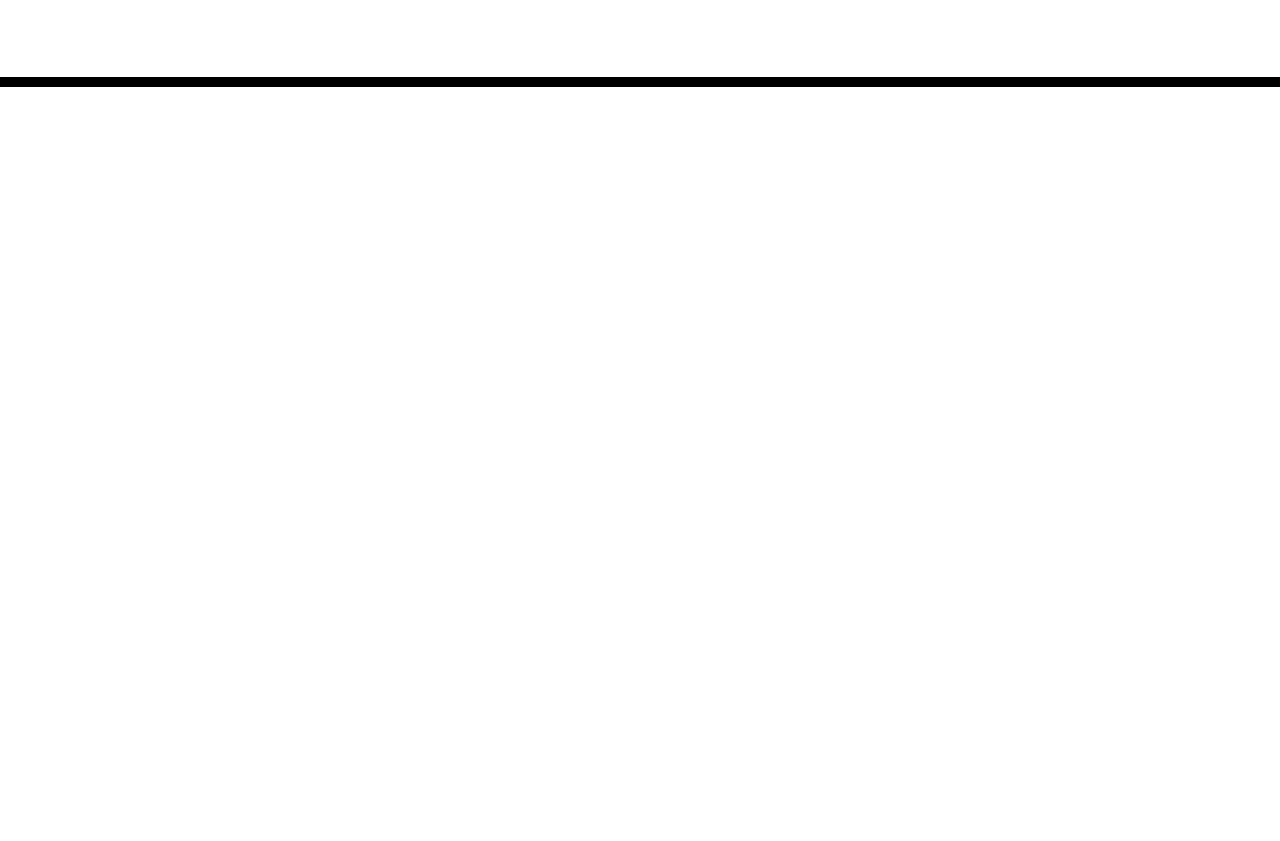
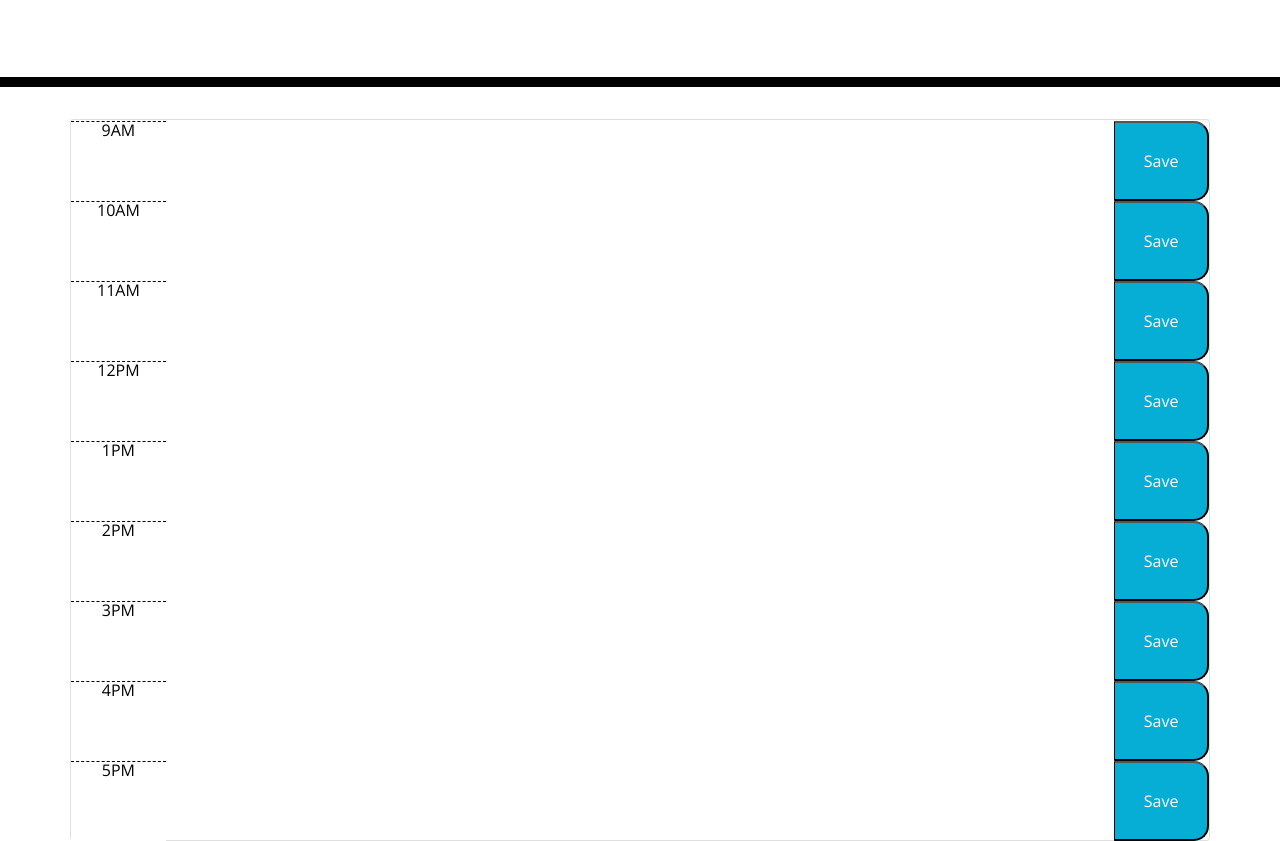
Before and after one commit to chase-risinger/scheduler, a plain HTML site: page index.html in a window 1280 px wide. Shown: the part 181-1022 px from the top of the page. Before the commit the page ends 800 px from the top, so only its background shows below. Drawn offline with nearby package versions, Linux system fonts and the light colour scheme; files that its build step writes are made by us from their sources.

Commit message:
initial html

```diff
--- a/assets/css/style.css
+++ b/assets/css/style.css
@@ -58,6 +58,7 @@ textarea{
 }
 
 .saveBtn {
+  height: 80px;
   border-left: 1px solid black;
   border-top-right-radius: 15px;
   border-bottom-right-radius: 15px;
--- a/index.html
+++ b/index.html
@@ -1,24 +1,15 @@
 <!DOCTYPE html>
 <html lang="en">
+
 <head>
   <meta charset="UTF-8" />
   <meta name="viewport" content="width=device-width, initial-scale=1.0" />
   <meta http-equiv="X-UA-Compatible" content="ie=edge" />
-    <link
-      rel="stylesheet"
-      href="https://stackpath.bootstrapcdn.com/bootstrap/4.3.1/css/bootstrap.min.css"
-    />
-    <link
-      rel="stylesheet"
-      href="https://use.fontawesome.com/releases/v5.8.1/css/all.css"
-      integrity="sha384-50oBUHEmvpQ+1lW4y57PTFmhCaXp0ML5d60M1M7uH2+nqUivzIebhndOJK28anvf"
-      crossorigin="anonymous"
-    />
-    <link
-      href="https://fonts.googleapis.com/css?family=Open+Sans&display=swap"
-      rel="stylesheet"
-    />
-    <link rel="stylesheet" href="style.css" />
+  <link rel="stylesheet" href="https://stackpath.bootstrapcdn.com/bootstrap/4.3.1/css/bootstrap.min.css" />
+  <link rel="stylesheet" href="https://use.fontawesome.com/releases/v5.8.1/css/all.css"
+    integrity="sha384-50oBUHEmvpQ+1lW4y57PTFmhCaXp0ML5d60M1M7uH2+nqUivzIebhndOJK28anvf" crossorigin="anonymous" />
+  <link href="https://fonts.googleapis.com/css?family=Open+Sans&display=swap" rel="stylesheet" />
+  <link rel="stylesheet" href="./assets/css/style.css" />
   <title>Work Day Scheduler</title>
 </head>
 
@@ -28,11 +19,58 @@
     <p class="lead">A simple calendar app for scheduling your work day</p>
     <p id="currentDay" class="lead"></p>
   </header>
-    <div class="container">
-      <!-- Timeblocks go here -->
+  <div class="d-flex container card">
+    <div class="time-block row" id="9a">
+      <div class="col-1 hour">9AM</div>
+      <div class="col-10 description"></div>
+      <button class="col-1 saveBtn">Save</button>
+    </div>
+    <div class="time-block row" id="10a">
+      <div class="col-1 hour">10AM</div>
+      <div class="col-10 description"></div>
+      <button class="col-1 saveBtn">Save</button>
+    </div>
+    <div class="time-block row" id="11a">
+      <div class="col-1 hour">11AM</div>
+      <div class="col-10 description"></div>
+      <button class="col-1 saveBtn">Save</button>
+    </div>
+    <div class="time-block row" id="12p">
+      <div class="col-1 hour">12PM</div>
+      <div class="col-10 description"></div>
+      <button class="col-1 saveBtn">Save</button>
+    </div>
+    <div class="time-block row" id="1p">
+      <div class="col-1 hour">1PM</div>
+      <div class="col-10 description"></div>
+      <button class="col-1 saveBtn">Save</button>
+    </div>
+    <div class="time-block row" id="2p">
+      <div class="col-1 hour">2PM</div>
+      <div class="col-10 description"></div>
+      <button class="col-1 saveBtn">Save</button>
+    </div>
+    <div class="time-block row" id="3p">
+      <div class="col-1 hour">3PM</div>
+      <div class="col-10 description"></div>
+      <button class="col-1 saveBtn">Save</button>
+    </div>
+    <div class="time-block row" id="4p">
+      <div class="col-1 hour">4PM</div>
+      <div class="col-10 description"></div>
+      <button class="col-1 saveBtn">Save</button>
+    </div>
+    <div class="time-block row" id="5p">
+      <div class="col-1 hour">5PM</div>
+      <div class="col-10 description"></div>
+      <button class="col-1 saveBtn">Save</button>
+    </div>
+
   </div>
 
   <script src="https://code.jquery.com/jquery-3.4.1.min.js"></script>
   <script src="https://cdnjs.cloudflare.com/ajax/libs/moment.js/2.24.0/moment.min.js"></script>
+  <script src="./assets/js/script.js"></script>
 </body>
+
 </html>
```
Also changed, not shown: assets/javascript/script.js (added), 1 other file. Lines whose indentation alone changed are shown as unchanged.
